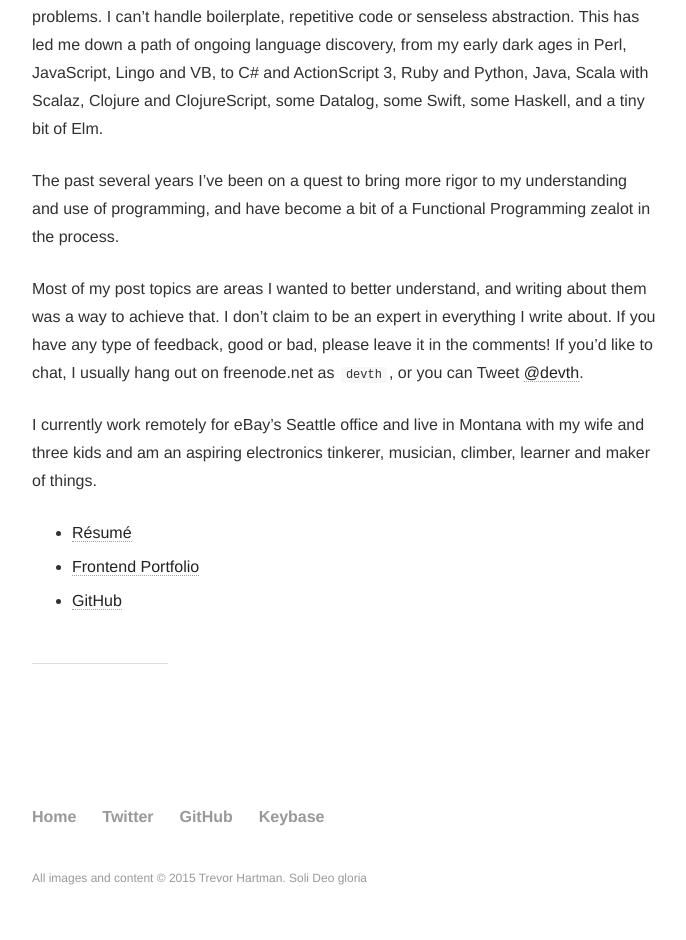
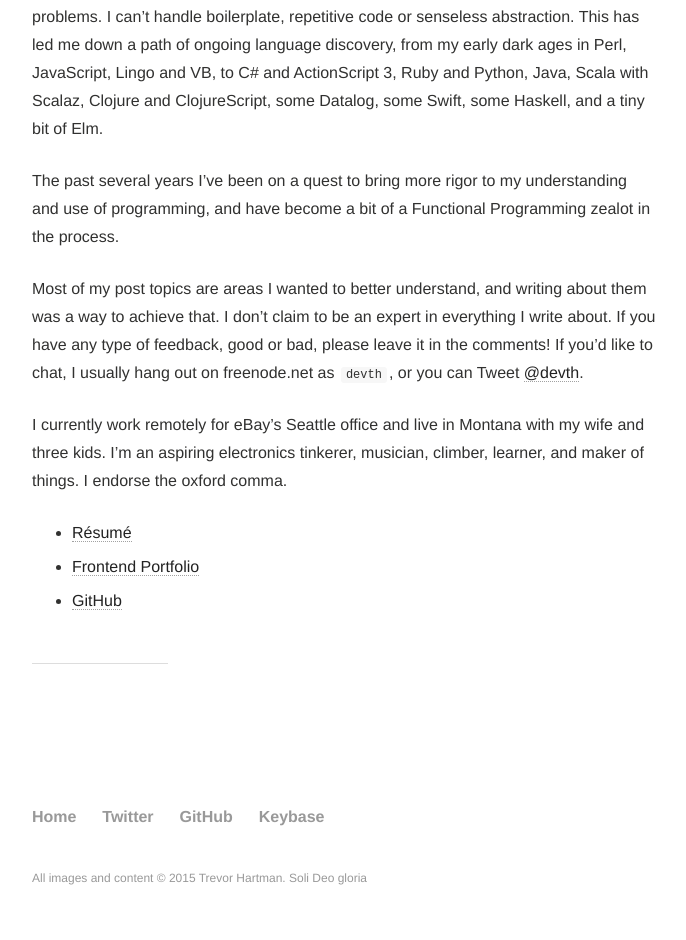
Before and after one commit to devth/devth.github.com, a Jekyll site: the page built from about.md, in a window 1280 px wide. Shown: the part 963-1903 px from the top of the page, without its empty margins (64-750 px from the left). Built offline with Jekyll 4.4.1, drawn with Linux system fonts in a browser that asks for light colours; Markdown is read by kramdown in place of the engine named in the settings.

Commit message:
Improve run on sentence

```diff
--- a/about.md
+++ b/about.md
@@ -39,8 +39,8 @@ leave it in the comments! If you'd like to chat, I usually hang out on
 freenode.net as `devth`, or you can Tweet [@devth](https://twitter.com/devth).
 
 I currently work remotely for eBay's Seattle office and live in Montana with my
-wife and three kids and am an aspiring electronics tinkerer, musician, climber,
-learner and maker of things.
+wife and three kids. I'm an aspiring electronics tinkerer, musician, climber,
+learner, and maker of things. I endorse the oxford comma.
 
 - [Résumé](Trevor-Hartman-resume.pdf)
 - [Frontend Portfolio](http://cargocollective.com/devth)
```
